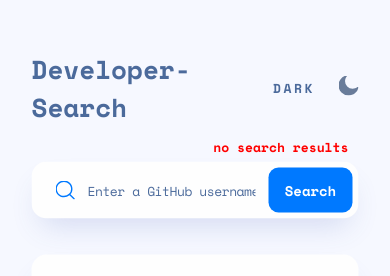
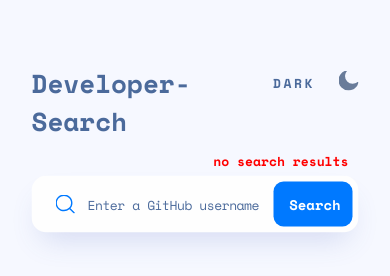
Before and after one commit to sidj01sar26/Developer-Search, a plain HTML site: page index.html in a window 390 px wide. Shown: the part 102-378 px from the top of the page. Drawn offline with nearby package versions, Linux system fonts and the light colour scheme.

Commit message:
responsive

```diff
--- a/styles.css
+++ b/styles.css
@@ -403,3 +403,17 @@ body {
         width: 65%;
     }
 }
+
+@media (max-width: 768px) {
+    .btn-search {
+        min-width: 7%;
+    }
+
+    .searchbar-container {
+        margin-bottom: 30px;
+    }
+
+    .title1 {
+        margin-top: 38px;
+    }
+}
```
